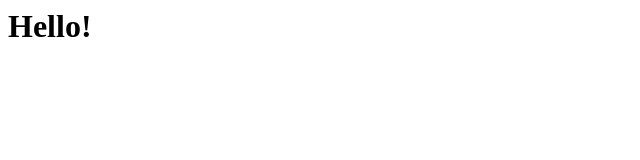
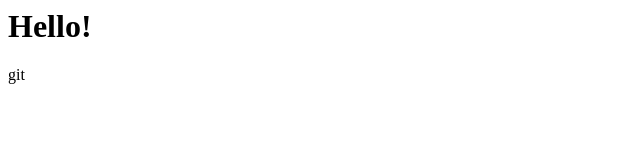
Before and after one commit to E-justin-Btaro/git_tutorial, a plain HTML site: page index.html in a window 1280 px wide. Shown: the full height of the page, 0-640 px from the left. Drawn offline with Linux system fonts and the light colour scheme.

Commit message:
add sentence
git

```diff
--- a/index.html
+++ b/index.html
@@ -1 +1,2 @@
 <h1>Hello!</h1>
+<p1>git</p1>
```
